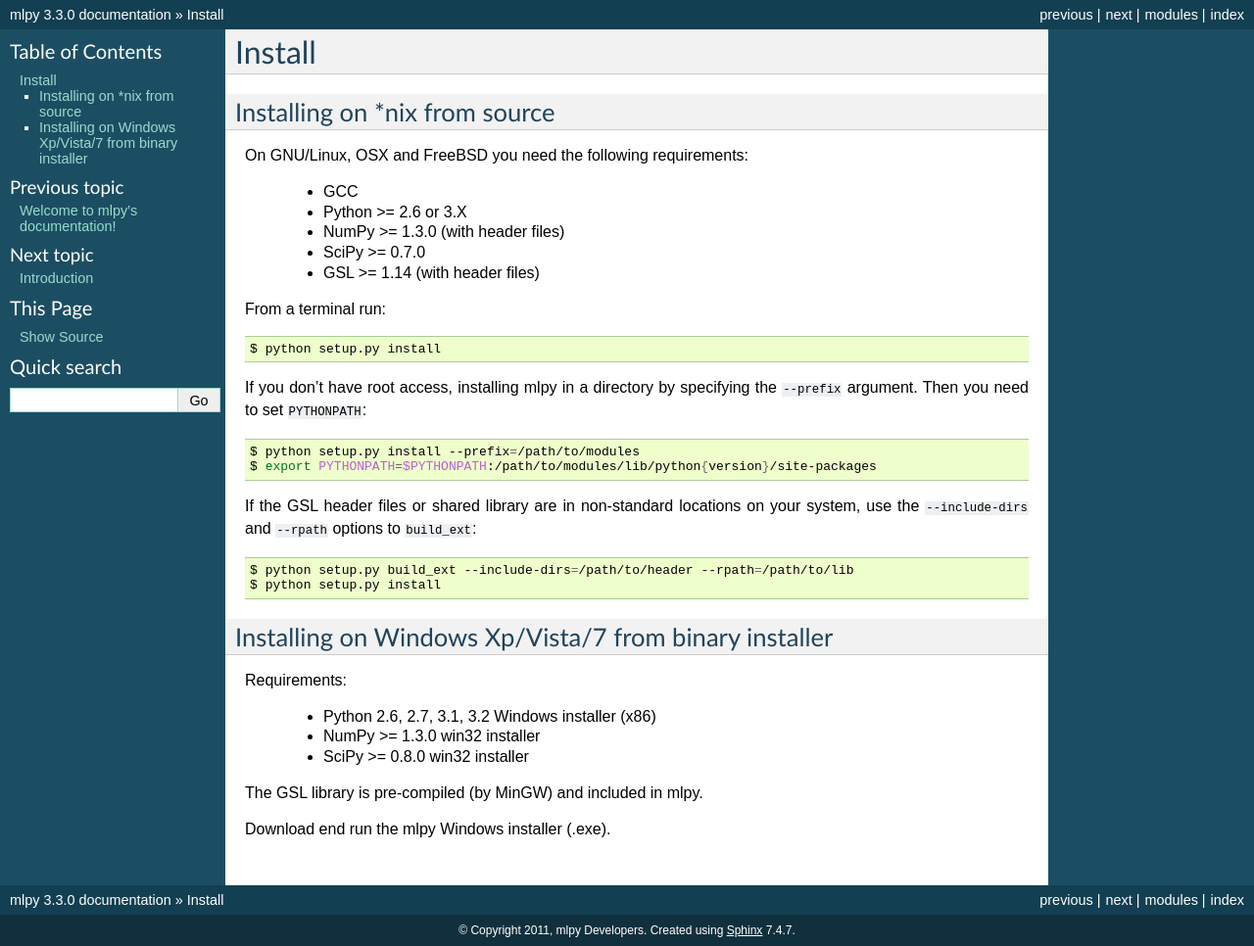
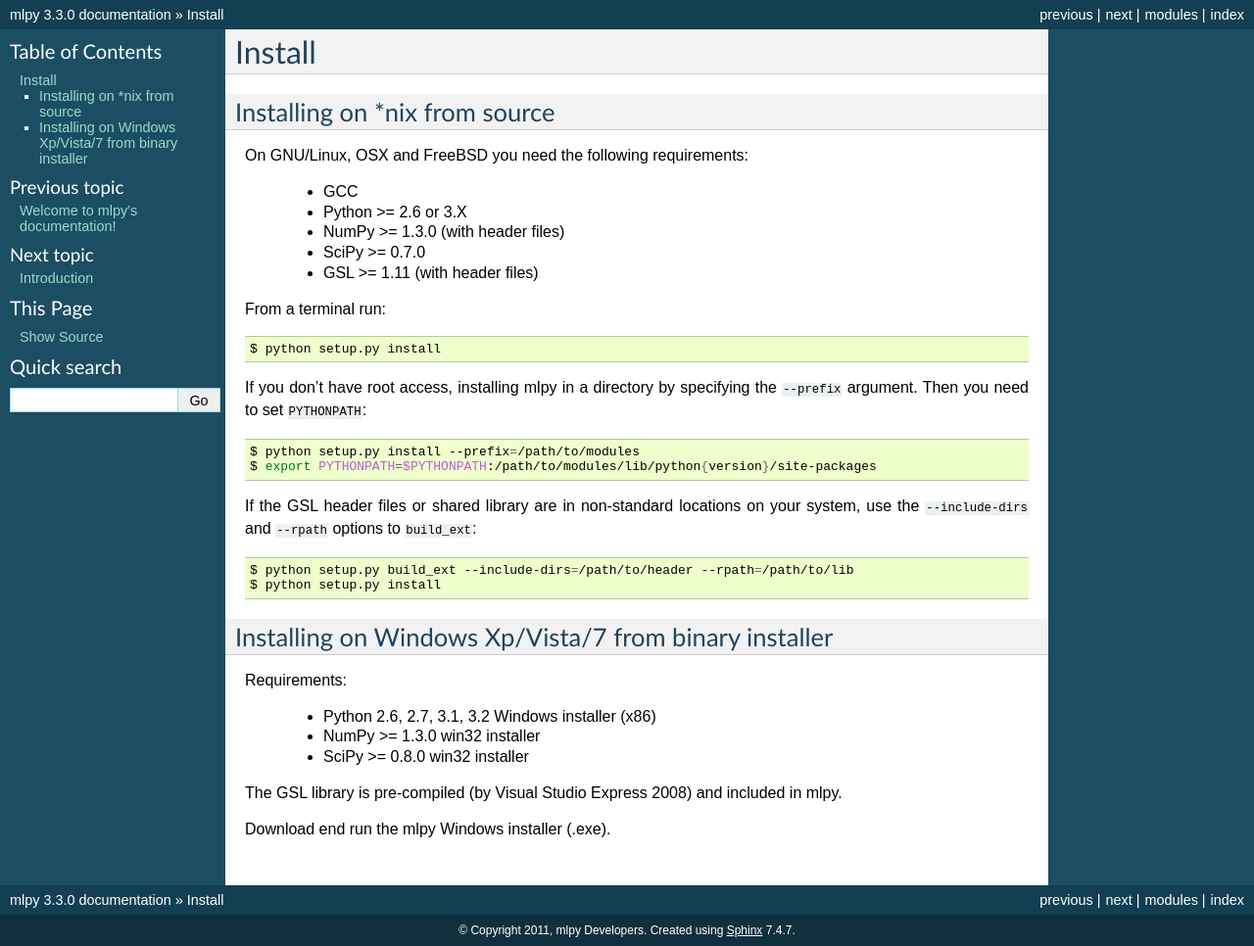
Before and after one commit to pombredanne/http-hg.code.sf.net-p-mlpy-code, a Sphinx documentation site: the page built from docs/source/install.txt, in a window 1280 px wide. Shown: the whole page at 98% size. Built offline with Sphinx 7.4.7, drawn with Linux system fonts in a browser that asks for light colours; formulas are drawn with MathJax 3.

Commit message:
install doc: fixed

```diff
--- a/docs/source/install.txt
+++ b/docs/source/install.txt
@@ -10,7 +10,7 @@
    * Python >= 2.6 or 3.X
    * NumPy >= 1.3.0 (with header files)
    * SciPy >= 0.7.0
-   * GSL >= 1.14 (with header files)
+   * GSL >= 1.11 (with header files)
 
 From a terminal run:
 
@@ -45,6 +45,6 @@
    * NumPy >= 1.3.0 win32 installer
    * SciPy >= 0.8.0 win32 installer
 
-The GSL library is pre-compiled (by MinGW) and included in mlpy.
+The GSL library is pre-compiled (by Visual Studio Express 2008) and included in mlpy.
 
 Download end run the mlpy Windows installer (.exe).
```
